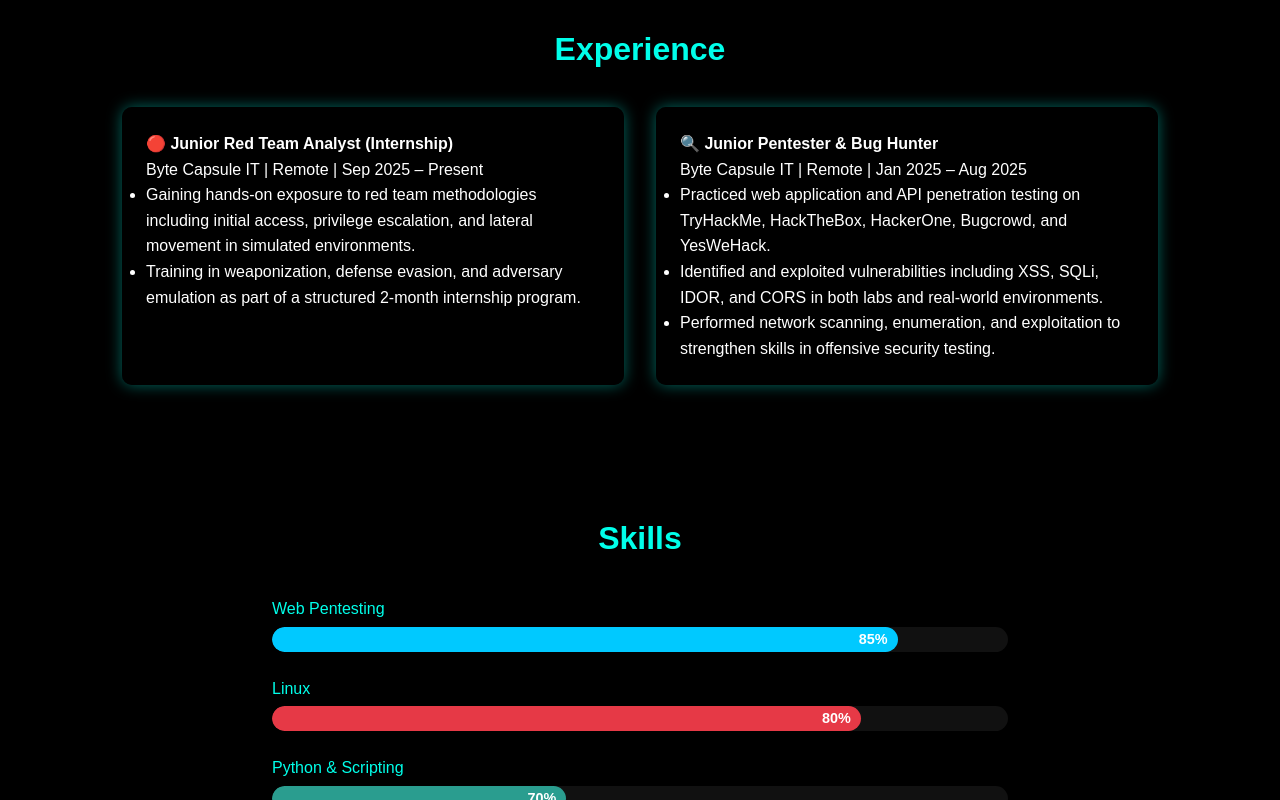
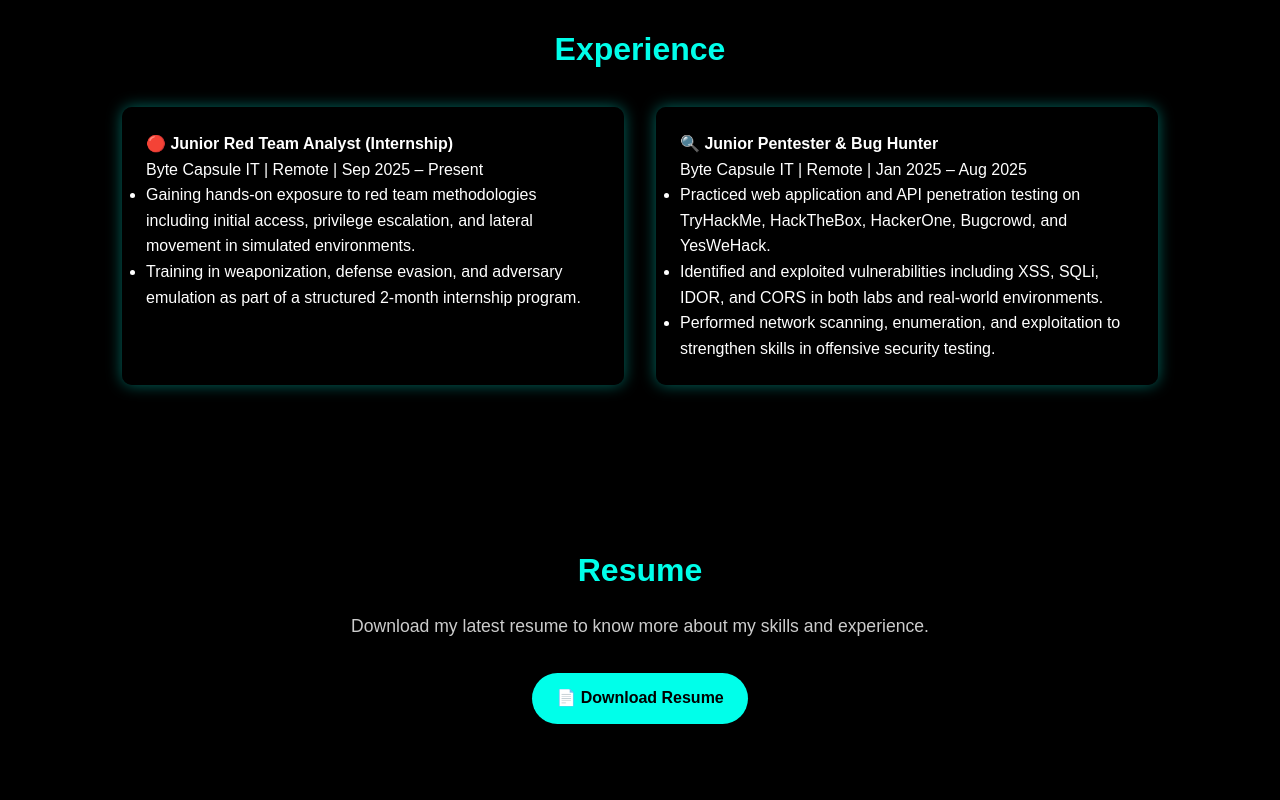
Before and after one commit to fariaahmed13/Portfolio, a plain HTML site: page index.html in a window 1280 px wide. Shown: the part 2000-2800 px from the top of the page. Drawn offline with Linux system fonts and the light colour scheme.

Commit message:
Update index.html

```diff
--- a/index.html
+++ b/index.html
@@ -383,7 +383,7 @@
 </section>
 
 
- <!-- Experience -->
+<!-- Experience -->
 <section id="experience">
   <h3>Experience</h3>
   <div class="projects">
@@ -409,10 +409,22 @@
       </ul>
     </div>
 
+
   </div>
 </section>
 
-
+<!-- Resume -->
+<section id="resume" class="resume" style="text-align: center; padding: 4rem 2rem; background: rgba(0,0,0,0.7); border-radius: 10px; max-width: 700px; margin: 2rem auto;">
+  <h3 style="color:#00ffea; margin-bottom:1rem;">Resume</h3>
+  <p style="color:#ccc; font-size:1.1rem; margin-bottom:2rem;">
+    Download my latest resume to know more about my skills and experience.
+  </p>
+  <a href="https://github.com/fariaahmed13/Portfolio/blob/main/faria_cv.pdf" download
+     class="btn"
+     style="padding: 0.8rem 1.5rem; font-weight:bold; display:inline-block;">
+     📄 Download Resume
+  </a>
+</section>
   <!-- Skills -->
   <section id="skills" class="skills">
     <h3>Skills</h3>
```
